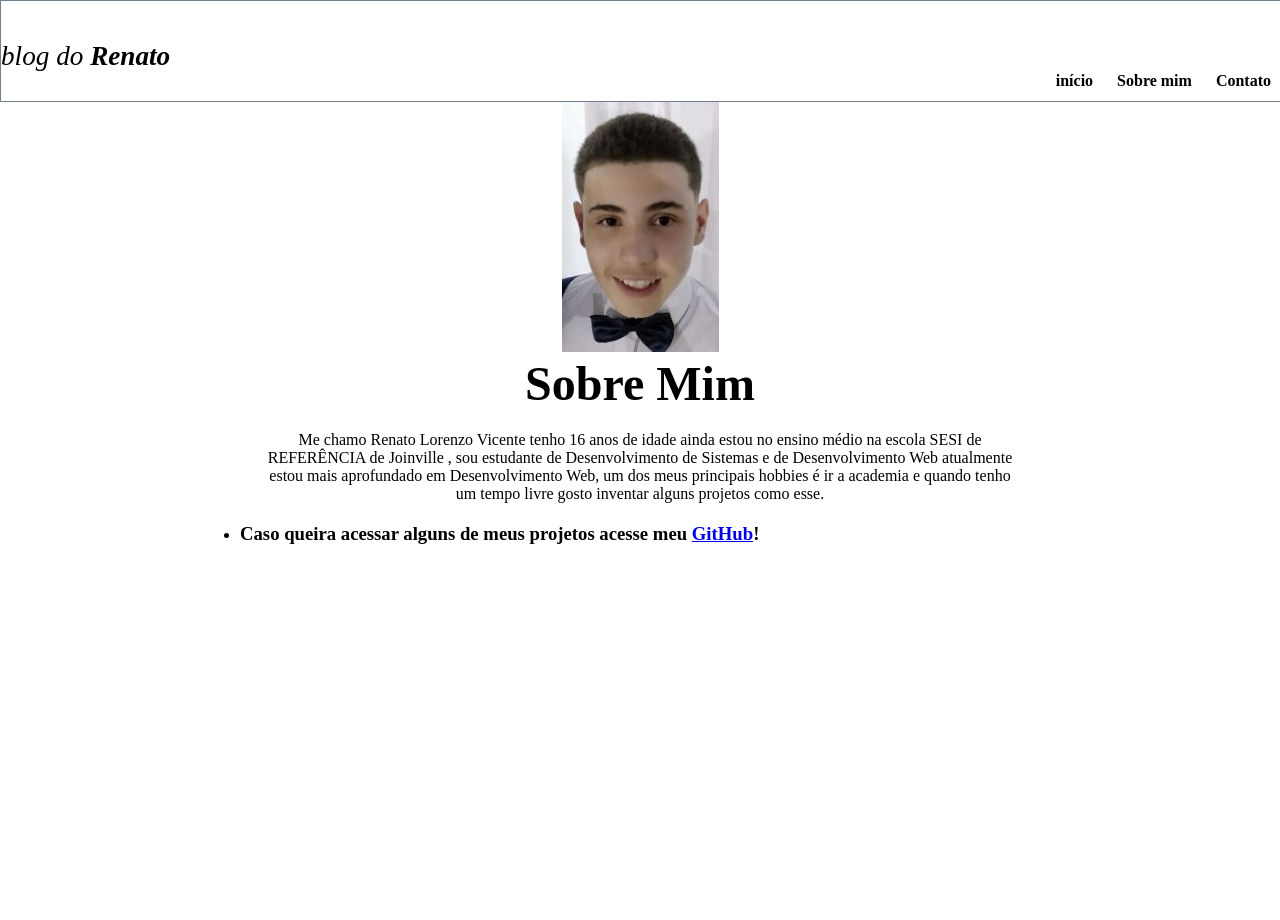
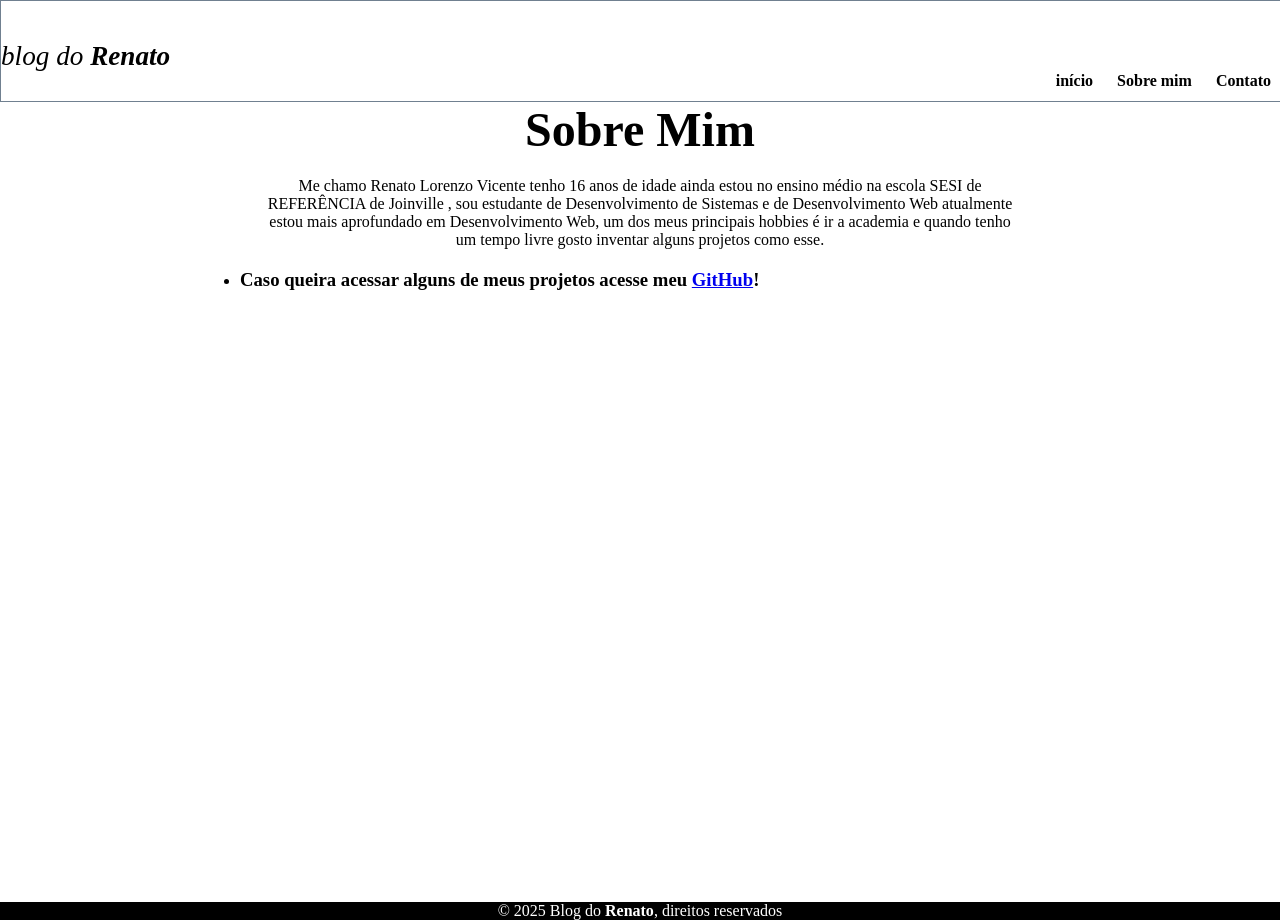
Before and after one commit to Renatolv1234/portifolio, a plain HTML site: page sobre-mim.html in a window 1280 px wide. Drawn offline with Linux system fonts and the light colour scheme.

Commit message:
mais atualização

```diff
--- a/sobre-mim.html
+++ b/sobre-mim.html
@@ -18,7 +18,6 @@
 
     <main class="conteudo-i">
         <section class="mim">
-            <img src="imagens/minha foto.jpg" alt=" uma foto minha">
             <h1>Sobre Mim</h2>
             <p>Me chamo Renato Lorenzo Vicente tenho 16 anos de idade ainda estou no ensino médio na escola SESI de REFERÊNCIA de Joinville , sou estudante de Desenvolvimento de Sistemas e de Desenvolvimento Web atualmente estou mais aprofundado em Desenvolvimento Web, um dos meus principais hobbies é ir a academia e quando tenho um tempo livre gosto inventar alguns projetos como esse.</p>
         </section>
@@ -32,6 +31,8 @@
         </section>
 
     </main>
-
+    <footer>
+        <p>© 2025 Blog do <a href="https://www.instagram.com/renato_lorenzov/">Renato</a>, direitos reservados</p>
+    </footer>
 </body>
 </html>
--- a/style.css
+++ b/style.css
@@ -7,7 +7,7 @@
 
 .titulo{
 
-    width: 100vw;
+    width: 100%;
     height: 100px;
     border: 1px solid slategrey;
 }
@@ -122,7 +122,7 @@ input, textarea {
     background-color: #17cf1d;
 }
 footer{
-    width: 100vw;
+    width: 100%;
     font-family: Arial, Helvetica, sans-serif;
     background-color: black;
     color: white;
```
Also changed, not shown: contato.html (+4 -0 lines).
